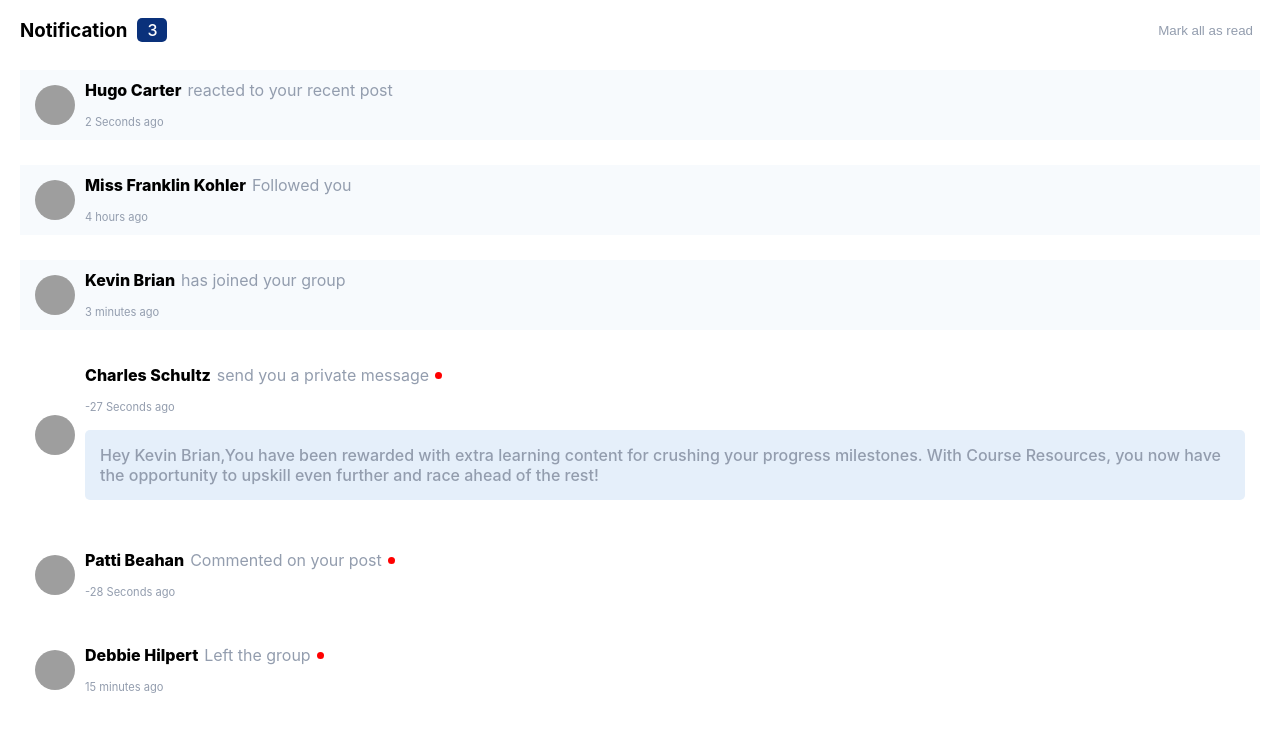
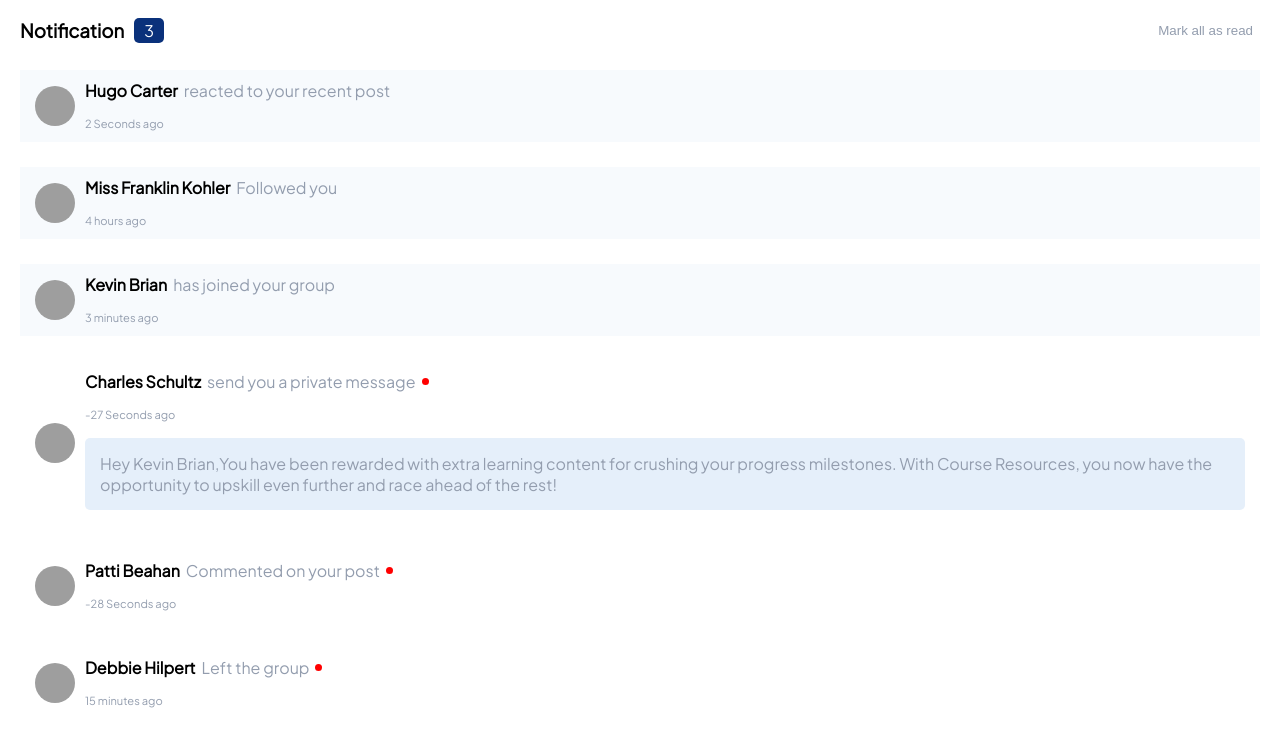
Before and after one commit to realkevinbrian/NotificationApp, a React (Create React App) app: page / in a window 1280 px wide. Shown: the top 746 px of the page. Built offline with nearby package versions, Linux system fonts and the light colour scheme; grey boxes are pictures that could not be loaded.

Commit message:
Added Fonts

```diff
--- a/public/index.html
+++ b/public/index.html
@@ -15,6 +15,12 @@
       user's mobile device or desktop. See https://developers.google.com/web/fundamentals/web-app-manifest/
     -->
     <link rel="manifest" href="%PUBLIC_URL%/manifest.json" />
+    <link rel="preconnect" href="https://fonts.googleapis.com" />
+    <link rel="preconnect" href="https://fonts.gstatic.com" crossorigin />
+    <link
+      href="https://fonts.googleapis.com/css2?family=Plus+Jakarta+Sans:wght@300;400&display=swap"
+      rel="stylesheet"
+    />
     <!--
       Notice the use of %PUBLIC_URL% in the tags above.
       It will be replaced with the URL of the `public` folder during the build.
--- a/src/components/Notification.js
+++ b/src/components/Notification.js
@@ -21,7 +21,7 @@
           <span>{data.author}</span>
           <p>{data.subject}</p>
           <span
-          className={data.status === "read" ? "recentFeedDot" : ""}
+            className={data.status === "read" ? "recentFeedDot" : ""}
           ></span>
         </div>
 
@@ -30,9 +30,7 @@
         </NotificationFooter>
 
         {data.type === "message" && (
-          <NotificationMessagePreview>
-            {data.text}
-          </NotificationMessagePreview>
+          <NotificationMessagePreview>{data.text}</NotificationMessagePreview>
         )}
       </NotificationContent>
     </NotificationContainer>
--- a/src/index.css
+++ b/src/index.css
@@ -1,9 +1,7 @@
 body {
   margin: 0;
   font-size: 16px;
-  font-family: -apple-system, BlinkMacSystemFont, "Segoe UI", "Roboto", "Oxygen",
-    "Ubuntu", "Cantarell", "Fira Sans", "Droid Sans", "Helvetica Neue",
-    sans-serif;
+  font-family: "Plus Jakarta Sans", sans-serif;
   -webkit-font-smoothing: antialiased;
   -moz-osx-font-smoothing: grayscale;
 }
@@ -23,11 +21,9 @@
   margin: 0;
 }
 
-
-.App{
+.App {
   padding: 0 20px;
   display: flex;
   flex-direction: column;
   gap: 10px;
-
 }
```
